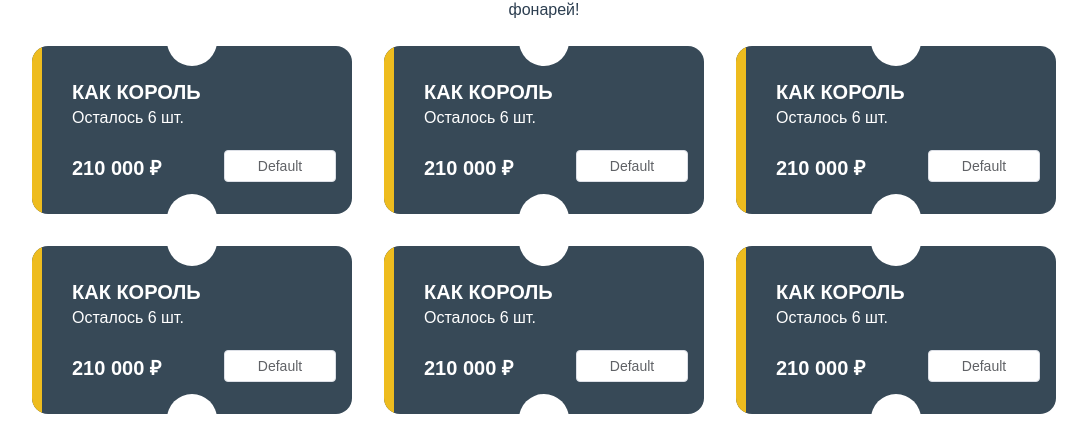
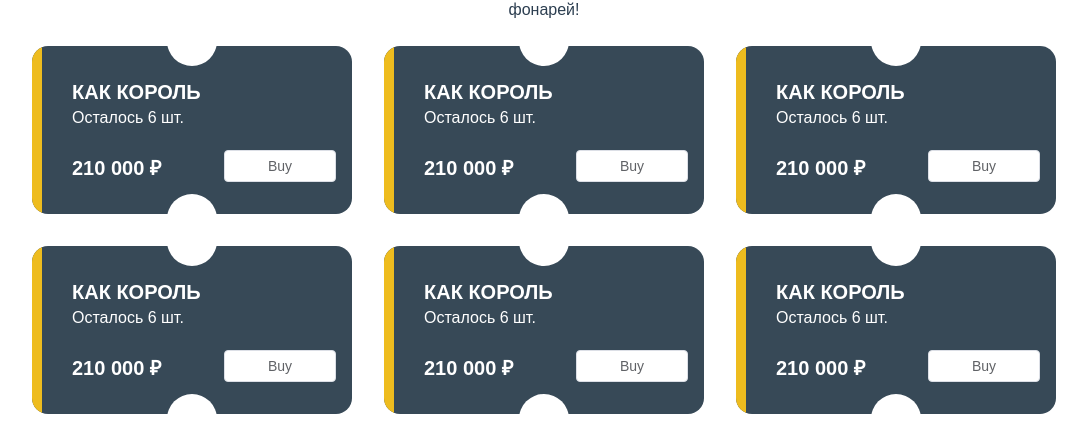
Before and after one commit to BekzodRahmonjonov/zira_fest, a Vue app: page / in a window 1280 px wide. Shown: the part 1874-2306 px from the top of the page, without its empty margins (96-1183 px from the left). Built offline with nearby package versions, Linux system fonts and the light colour scheme; a web font is replaced by a local one; what @fawmi/vue-google-maps would draw is missing.

Commit message:
edited ticket link

```diff
--- a/src/views/HomeView.vue
+++ b/src/views/HomeView.vue
@@ -82,7 +82,9 @@
               <h3 class="text-white font-semibold text-xl">210 000 ₽</h3>
             </div>
             <div class="flex flex-col align-bottom justify-end">
-              <el-button class="w-28">Default</el-button>
+              <a href="#form">
+                <el-button class="w-28">Buy</el-button>
+              </a>
             </div>
           </div>
         </div>
@@ -99,7 +101,9 @@
               <h3 class="text-white font-semibold text-xl">210 000 ₽</h3>
             </div>
             <div class="flex flex-col align-bottom justify-end">
-              <el-button class="w-28">Default</el-button>
+              <a href="#form">
+                <el-button class="w-28">Buy</el-button>
+              </a>
             </div>
           </div>
         </div>
@@ -116,7 +120,9 @@
               <h3 class="text-white font-semibold text-xl">210 000 ₽</h3>
             </div>
             <div class="flex flex-col align-bottom justify-end">
-              <el-button class="w-28">Default</el-button>
+              <a href="#form">
+                <el-button class="w-28">Buy</el-button>
+              </a>
             </div>
           </div>
         </div>
@@ -133,7 +139,9 @@
               <h3 class="text-white font-semibold text-xl">210 000 ₽</h3>
             </div>
             <div class="flex flex-col align-bottom justify-end">
-              <el-button class="w-28">Default</el-button>
+              <a href="#form">
+                <el-button class="w-28">Buy</el-button>
+              </a>
             </div>
           </div>
         </div>
@@ -150,7 +158,9 @@
               <h3 class="text-white font-semibold text-xl">210 000 ₽</h3>
             </div>
             <div class="flex flex-col align-bottom justify-end">
-              <el-button class="w-28">Default</el-button>
+              <a href="#form">
+                <el-button class="w-28">Buy</el-button>
+              </a>
             </div>
           </div>
         </div>
@@ -167,7 +177,9 @@
               <h3 class="text-white font-semibold text-xl">210 000 ₽</h3>
             </div>
             <div class="flex flex-col align-bottom justify-end">
-              <el-button class="w-28">Default</el-button>
+              <a href="#form">
+                <el-button class="w-28">Buy</el-button>
+              </a>
             </div>
           </div>
         </div>
@@ -252,7 +264,7 @@
 
     <!--  How to get involved  -->
     <div class="flex flex-col py-32 gap-24 align-center justify-center max-w-5xl mx-auto relative">
-      <div class="flex flex-col gap-6 max-w-3xl mx-auto px-3.5">
+      <div id="form" class="flex flex-col gap-6 max-w-3xl mx-auto px-3.5">
         <h2 class="text-3xl font-bold">Как стать участником?</h2>
         <p class="text-base font-extralight text-center font-light	">Если вы варите невероятный кофе, делаете украшения, играете в группе или театре или ведете другое интересное дело, мы вам очень рады! Напишите как вы сможете сделаете фестиваль ярче!</p>
       </div>
```
